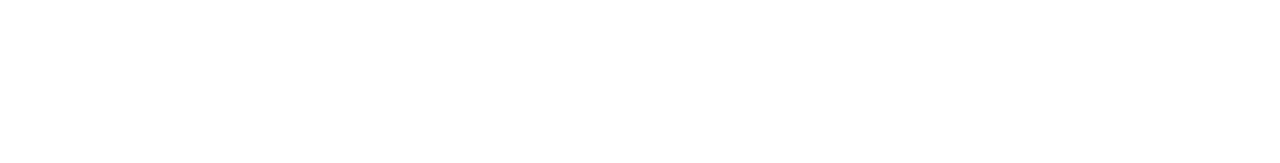
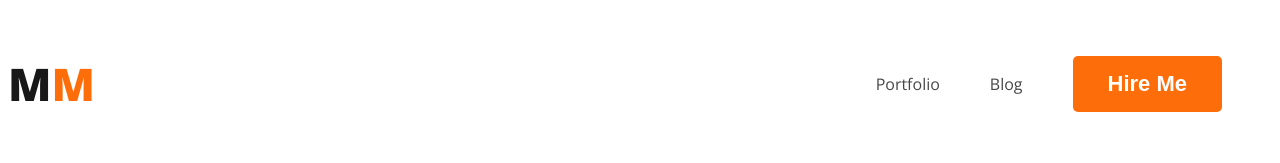
Before and after one commit to mohosin4m/web-developer-portfolio, a plain HTML site: page index.html in a window 1280 px wide. Drawn offline with nearby package versions, Linux system fonts and the light colour scheme.

Commit message:
added nav

```diff
--- a/index.html
+++ b/index.html
@@ -4,10 +4,23 @@
     <meta charset="UTF-8">
     <meta name="viewport" content="width=device-width, initial-scale=1.0">
     <title>Web Developer Portfolio</title>
+
+    <link rel="preconnect" href="https://fonts.googleapis.com">
+<link rel="preconnect" href="https://fonts.gstatic.com" crossorigin>
+<link href="https://fonts.googleapis.com/css2?family=Open+Sans:ital,wght@0,400;0,700;0,800;1,400;1,700;1,800&display=swap" rel="stylesheet">
+
+    <link rel="stylesheet" href="styles/portfolio.css">
 </head>
 <body>
     <header>
-
+        <nav>
+            <h3 class="nav-title">M<span class="text-primary">M</span></h3>
+            <ul>
+                <li><a href="">Portfolio</a></li>
+                <li><a href="">Blog</a></li>
+                <li><button class="btn-primary">Hire Me</button></li>
+            </ul>
+        </nav>
     </header>
     <main>
 
--- /dev/null
+++ b/styles/portfolio.css
@@ -0,0 +1,42 @@
+/* common shared style */
+body{
+    font-family: 'Open Sans', sans-serif;
+}
+.text-primary{
+    color: #fd6e0a;
+}
+.btn-primary{
+    border-radius: 5px;
+    background: #fd6e0a;
+    border: 0;
+    color:white ;
+    font-size:22px ;
+    font-style:normal ;
+    font-weight:700 ;
+    padding: 15px 35px;
+}
+
+/* nav related style */
+nav{
+    display: flex;
+     justify-content: space-between;
+    align-items: center;
+}
+.nav-title{
+    color: #181818;
+    font-size: 45px;
+    font-weight: 800;
+}
+nav > ul{
+    display: flex;
+    align-items: center;
+}
+
+nav li{
+    list-style: none;
+    margin-right: 50px;
+}
+nav a{
+    text-decoration: none;
+    color: #474747;
+}
```
